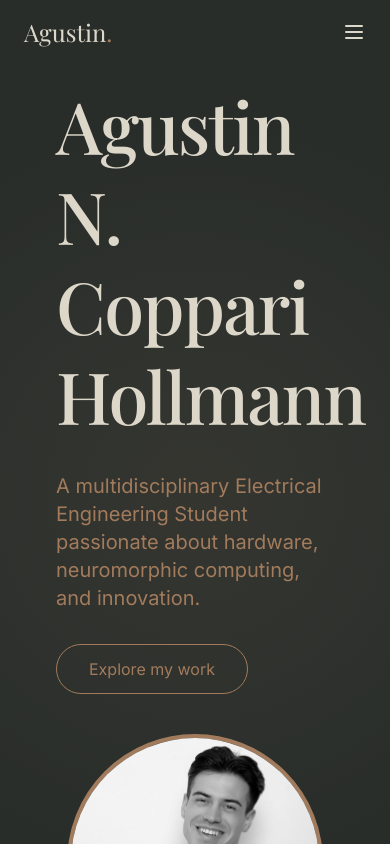
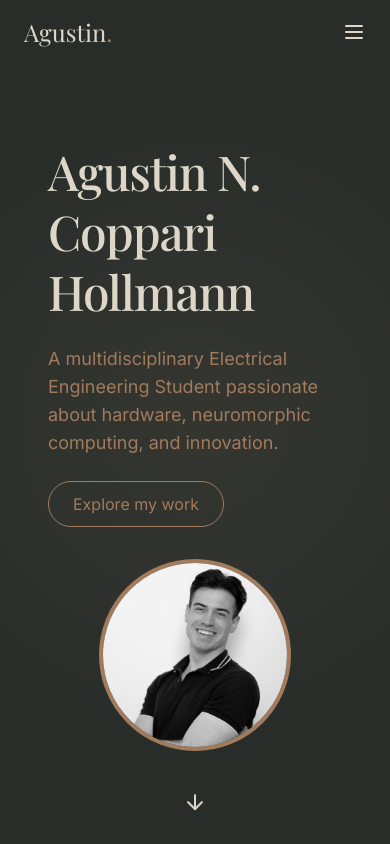
Before and after one commit to copparihollmann/page, a React (Vite) app: page / in a window 390 px wide. Shown: the top 844 px of the page. Built offline with nearby package versions, Linux system fonts and the light colour scheme; a web font is replaced by a local one.

Commit message:
Fix mobile layout issues
Addresses layout problems on mobile devices.

```diff
--- a/src/components/Footer.tsx
+++ b/src/components/Footer.tsx
@@ -1,13 +1,12 @@
-
 import { Github, Linkedin, Mail, MapPin } from 'lucide-react';
 
 const Footer = () => {
   const currentYear = new Date().getFullYear();
 
   return (
-    <footer className="bg-dark-green py-12 px-6 border-t border-light-brown/20">
+    <footer className="bg-dark-green py-8 sm:py-12 px-4 sm:px-6 border-t border-light-brown/20">
       <div className="max-w-[1440px] mx-auto">
-        <div className="grid grid-cols-1 md:grid-cols-3 gap-12">
+        <div className="grid grid-cols-1 md:grid-cols-3 gap-8 sm:gap-12">
           <div className="border-b md:border-b-0 pb-8 md:pb-0">
             <h3 className="text-light-brown text-xl uppercase tracking-wider mb-6">Explore</h3>
             <ul className="space-y-4">
@@ -53,13 +52,13 @@ const Footer = () => {
           </div>
         </div>
 
-        <div className="mt-12 pt-8 border-t border-cream/10 flex flex-col md:flex-row justify-between items-center">
-          <p className="text-silver/70 text-sm mb-4 md:mb-0">
+        <div className="mt-8 sm:mt-12 pt-6 sm:pt-8 border-t border-cream/10 flex flex-col md:flex-row justify-between items-center space-y-4 md:space-y-0">
+          <p className="text-silver/70 text-sm text-center md:text-left">
             &copy; {currentYear} Agustin Coppari. All rights reserved.
           </p>
 
           <div className="flex items-center">
-            <span className="text-3xl md:text-4xl font-display text-light-brown transform -rotate-90 md:rotate-0">
+            <span className="text-2xl sm:text-3xl md:text-4xl font-display text-light-brown md:transform md:-rotate-90 md:rotate-0">
               Agustin
             </span>
           </div>
--- a/src/components/Hero.tsx
+++ b/src/components/Hero.tsx
@@ -10,7 +10,7 @@ interface HeroProps {
 
 const Hero = ({ name, title, image }: HeroProps) => {
   return (
-    <section id="home" className="min-h-screen flex items-center pt-20 px-6 relative overflow-hidden">
+    <section id="home" className="min-h-screen flex items-center pt-12 sm:pt-20 px-4 sm:px-6 relative overflow-hidden">
       <div
         className="absolute inset-0 bg-dark-green opacity-50"
         style={{
@@ -20,18 +20,18 @@ const Hero = ({ name, title, image }: HeroProps) => {
 
       <div className="container mx-auto z-10">
         <div className="flex flex-col md:flex-row md:items-center md:justify-between">
-          <div className="max-w-5xl mb-10 md:mb-0">
-            <h1 className="text-7xl sm:text-8xl md:text-9xl font-display mb-8 leading-tight animate-fade-in-slow text-cream">
+          <div className="max-w-5xl mb-8 sm:mb-10 md:mb-0">
+            <h1 className="text-5xl sm:text-7xl md:text-8xl lg:text-9xl font-display mb-6 sm:mb-8 leading-tight animate-fade-in-slow text-cream">
               Agustin N. <br /> Coppari <br /> Hollmann
             </h1>
 
             <div className="max-w-xl">
-              <p className="text-xl sm:text-2xl md:text-3xl text-light-brown mb-8 animate-fade-in">
+              <p className="text-lg sm:text-xl md:text-2xl lg:text-3xl text-light-brown mb-6 sm:mb-8 animate-fade-in">
                 A multidisciplinary Electrical Engineering Student passionate about hardware, neuromorphic computing, and innovation.
               </p>
 
               <div className="animate-fade-in" style={{ animationDelay: '0.4s' }}>
-                <a href="#experience" className="inline-flex items-center border border-light-brown text-light-brown px-8 py-3 rounded-full hover:bg-light-brown/10 transition-colors">
+                <a href="#experience" className="inline-flex items-center border border-light-brown text-light-brown px-6 sm:px-8 py-2.5 sm:py-3 rounded-full hover:bg-light-brown/10 transition-colors">
                   Explore my work
                 </a>
               </div>
@@ -40,7 +40,7 @@ const Hero = ({ name, title, image }: HeroProps) => {
 
           {image && (
             <div className="w-full md:w-1/3 animate-fade-in flex justify-center md:justify-end" style={{ animationDelay: '0.6s' }}>
-              <Avatar className="w-64 h-64 md:w-80 md:h-80 rounded-full border-4 border-light-brown overflow-hidden">
+              <Avatar className="w-48 h-48 sm:w-64 sm:h-64 md:w-72 md:h-72 lg:w-80 lg:h-80 rounded-full border-4 border-light-brown overflow-hidden">
                 <AvatarImage
                   src={image}
                   alt="Agustin N. Coppari Hollmann"
@@ -53,7 +53,7 @@ const Hero = ({ name, title, image }: HeroProps) => {
         </div>
       </div>
 
-      <div className="absolute bottom-10 left-0 right-0 flex justify-center">
+      <div className="absolute bottom-6 sm:bottom-10 left-0 right-0 flex justify-center">
         <a
           href="#experience"
           className="animate-bounce text-cream hover:text-light-brown transition-colors"
```
